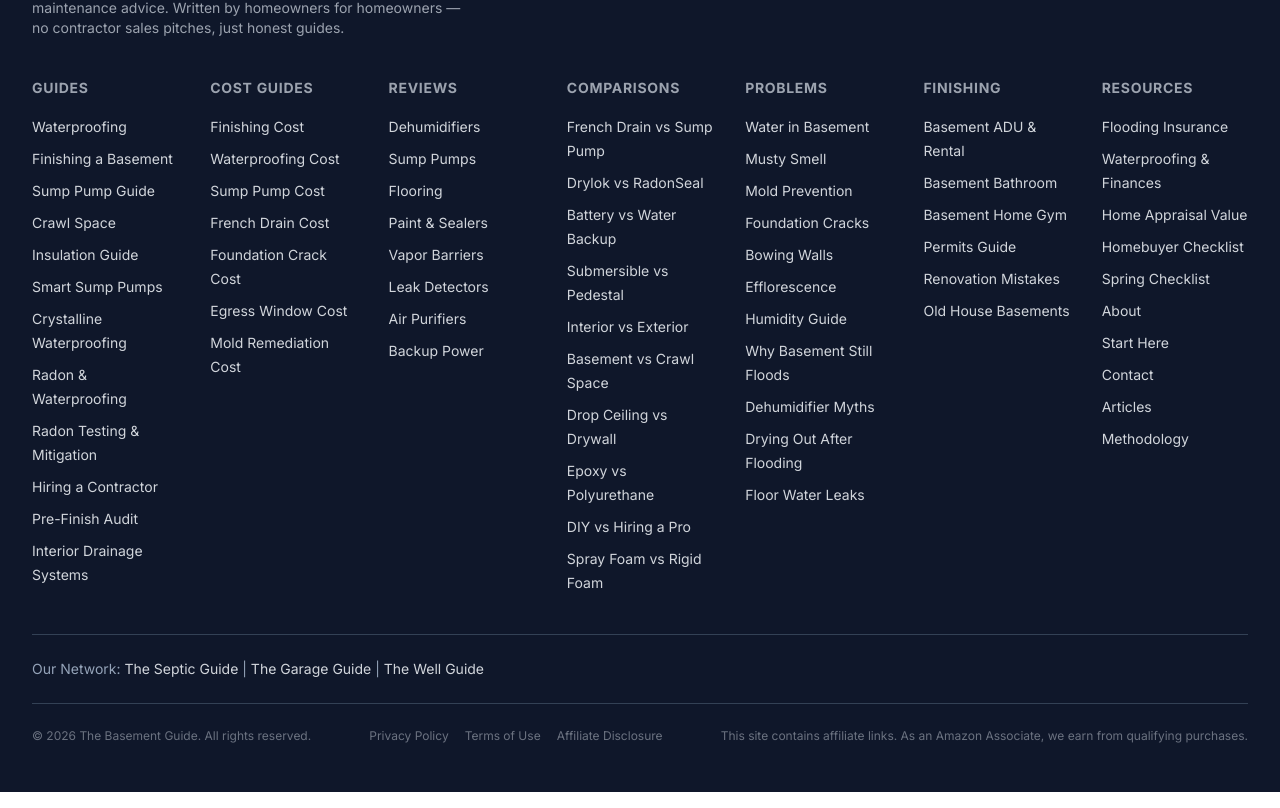
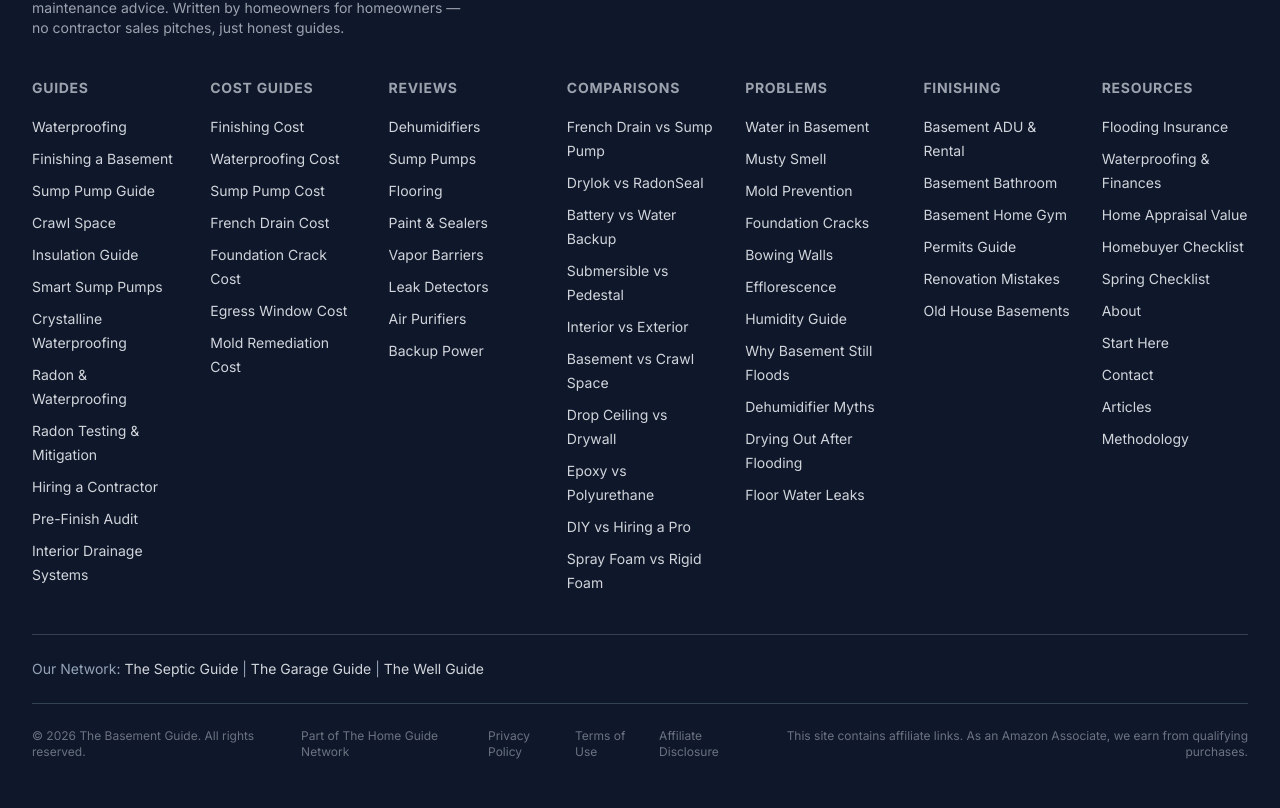
Before and after one commit to thebasementguide2026/basement-guide, a Next.js app: page / in a window 1280 px wide. Shown: the part 4307-5115 px from the top of the page. Built offline with nearby package versions, Linux system fonts and the light colour scheme.

Commit message:
Add Part of The Home Guide Network to footer

```diff
--- a/components/Footer.tsx
+++ b/components/Footer.tsx
@@ -165,6 +165,7 @@ export default function Footer() {
         {/* Bottom */}
         <div className="border-t border-slate-700 pt-6 flex flex-col md:flex-row items-center justify-between gap-4 text-xs text-gray-500">
           <p>&copy; {new Date().getFullYear()} The Basement Guide. All rights reserved.</p>
+          <p>Part of <a href="https://thehome.guide" className="hover:text-gray-300 transition-colors">The Home Guide Network</a></p>
           <div className="flex gap-4">
             <Link href="/privacy" className="hover:text-gray-300 transition-colors">Privacy Policy</Link>
             <Link href="/terms" className="hover:text-gray-300 transition-colors">Terms of Use</Link>
```
